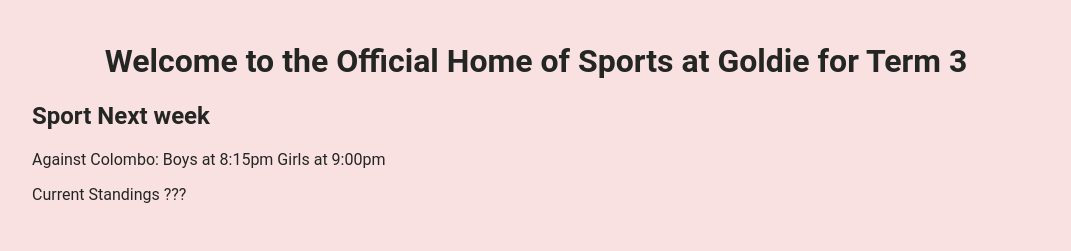
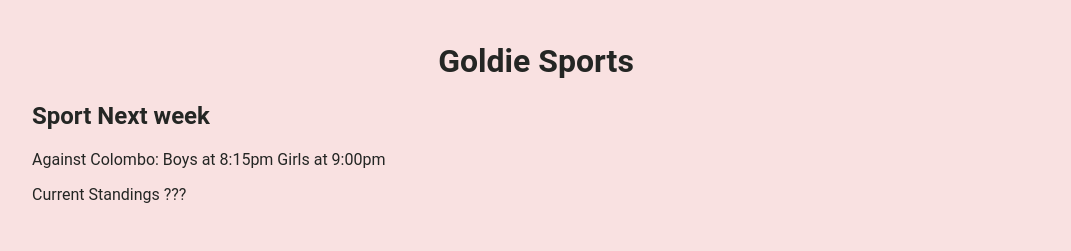
Before and after one commit to J-Buchanan-UNSW/Goldie_Comp, a plain HTML site: page index.html in a window 1280 px wide. Shown: the top 251 px of the page, without its empty margins (104-1175 px from the left). Drawn offline with Linux system fonts and the light colour scheme.

Commit message:
Title change

```diff
--- a/index.html
+++ b/index.html
@@ -8,7 +8,7 @@
     <link rel="stylesheet" href="style.css">
 </head>
 <body>
-    <h1>Welcome to the Official Home of Sports at Goldie for Term 3</h1>
+    <h1>Goldie Sports</h1>
     <section id="upcoming">
         <h2>Sport Next week</h2>
         <p>Against Colombo: Boys at 8:15pm Girls at 9:00pm</p>
```
